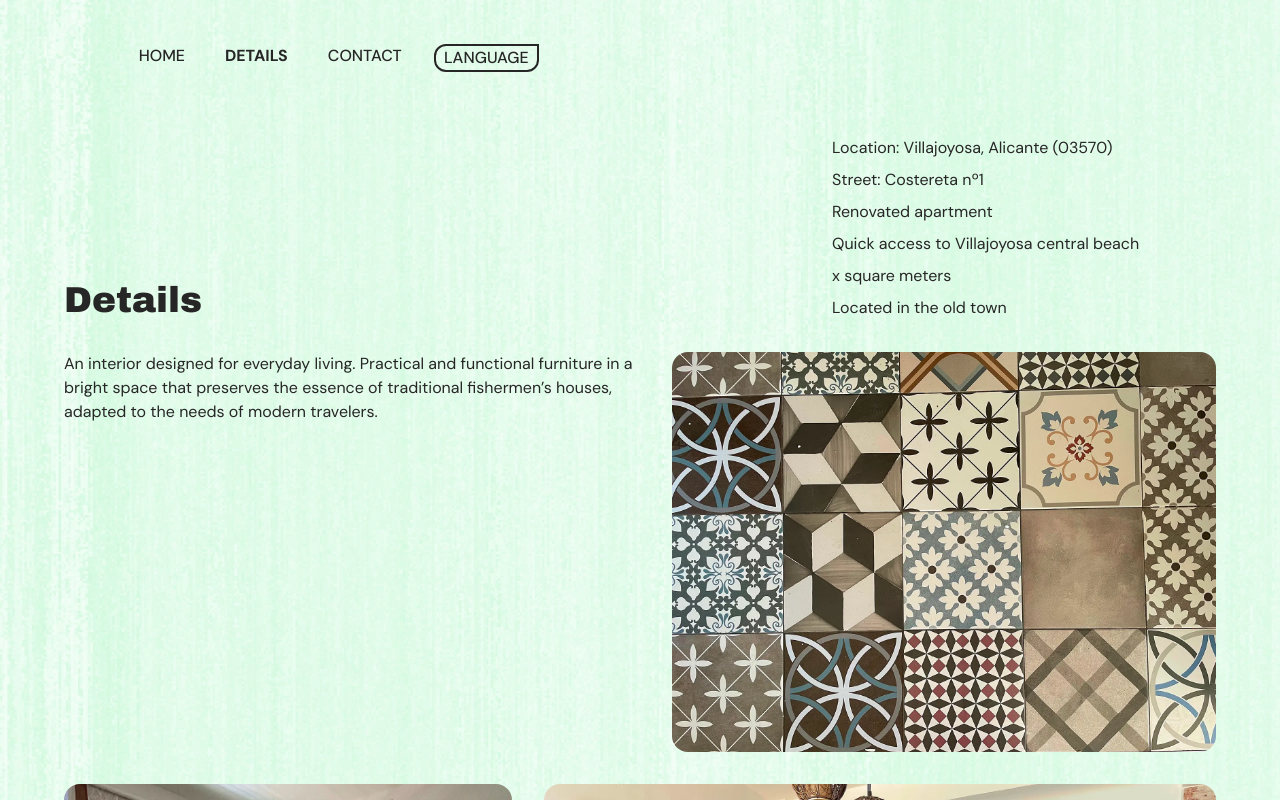
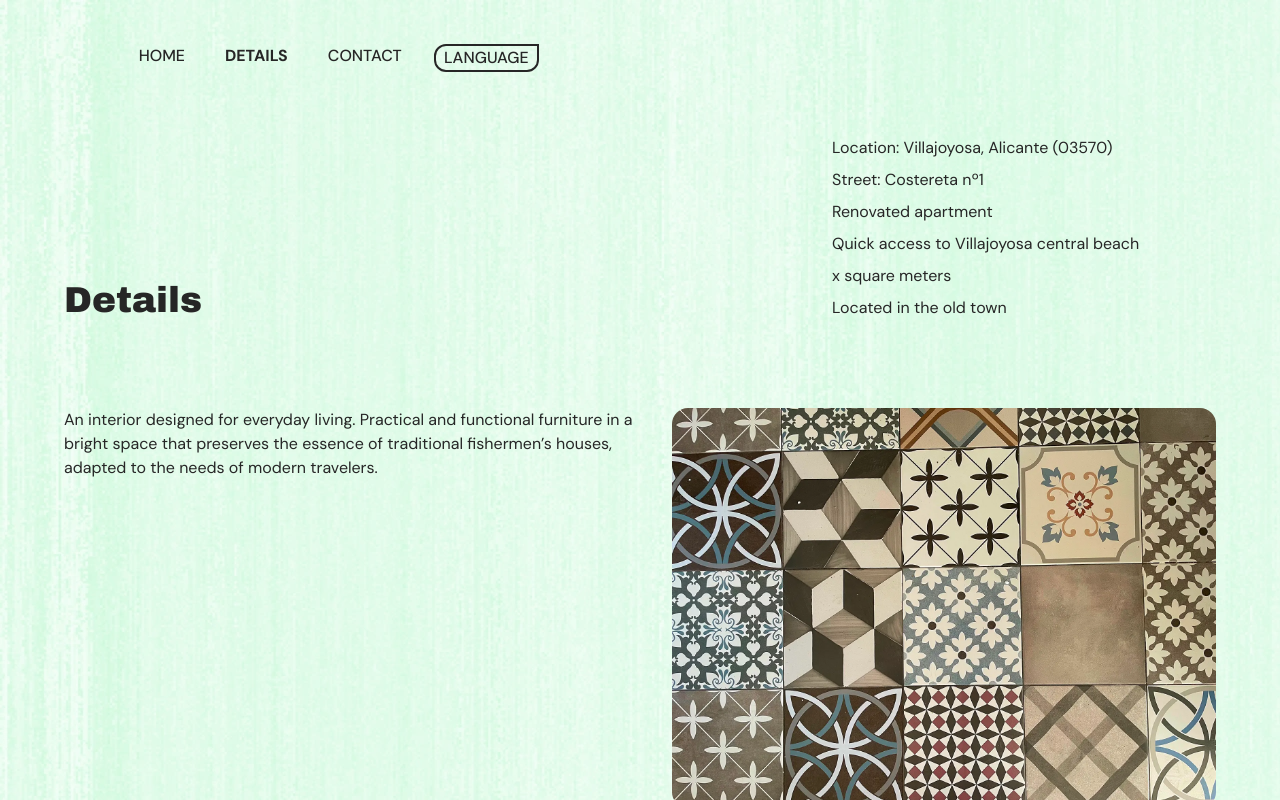
Before and after one commit to JaumeEsquerdo/costera-n1, a Next.js app in the folder costera-n1/: page /en/detalles in a window 1280 px wide. Shown: the top 800 px of the page. Built offline with nearby package versions, Linux system fonts and the light colour scheme.

Commit message:
ajustar gap page detalles para dar más aire al layout

```diff
--- a/costera-n1/app/[locale]/detalles/page.jsx
+++ b/costera-n1/app/[locale]/detalles/page.jsx
@@ -13,7 +13,7 @@ export default function Detalles() {
   return (
     <>
       <Header />
-      <main className="flex flex-col min-h-screen w-[90%] gap-8 max-w-400 mx-auto ">
+      <main className="flex flex-col min-h-screen w-[90%] gap-8 lg:gap-14 max-w-400 mx-auto ">
         <div className="pt-40 lg:w-full flex flex-col lg:flex-row h-[50vh] lg:h-[40vh] justify-between lg:pt-0 gap-8 lg:items-end">
           <h1 className="text-4xl font-title text-left w-full lg:max-w-1/2  lg:text-start">
             {textsDetalles.title}
@@ -26,7 +26,7 @@ export default function Detalles() {
             ))}
           </ul>
         </div>
-        <div className="pt:8 lg:py-0 flex flex-col-reverse gap-8 lg:max-h-200 justify-between lg:h-100 lg:flex-row">
+        <div className="mt-8 lg:py-0 flex flex-col-reverse gap-8 lg:max-h-200 justify-between lg:h-100 lg:flex-row">
           <div className="flex flex-col gap-8 lg:max-w-1/2">
             <p>{textsDetalles.description}</p>
           </div>
```
